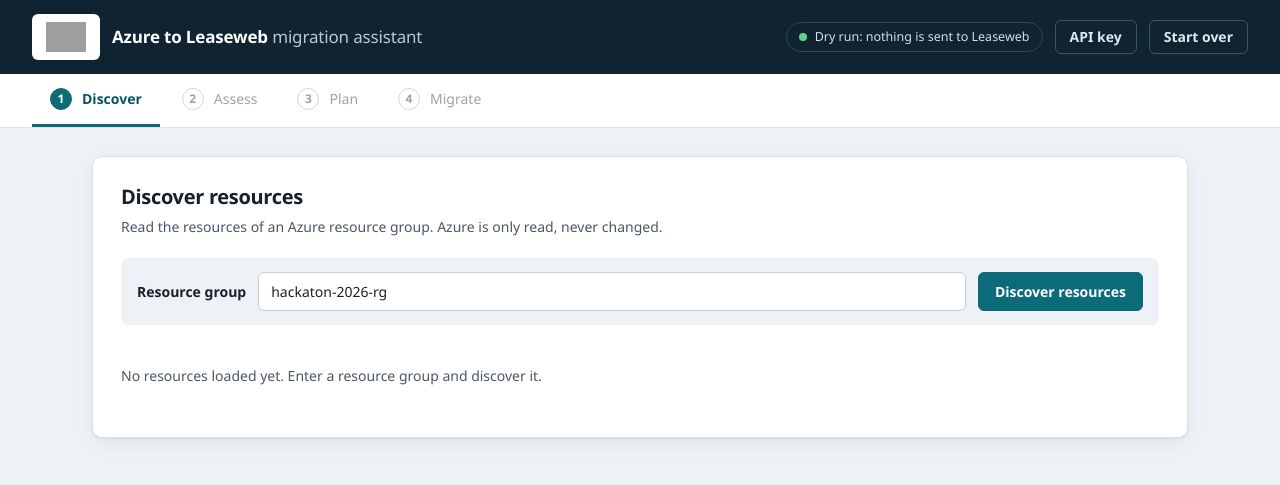
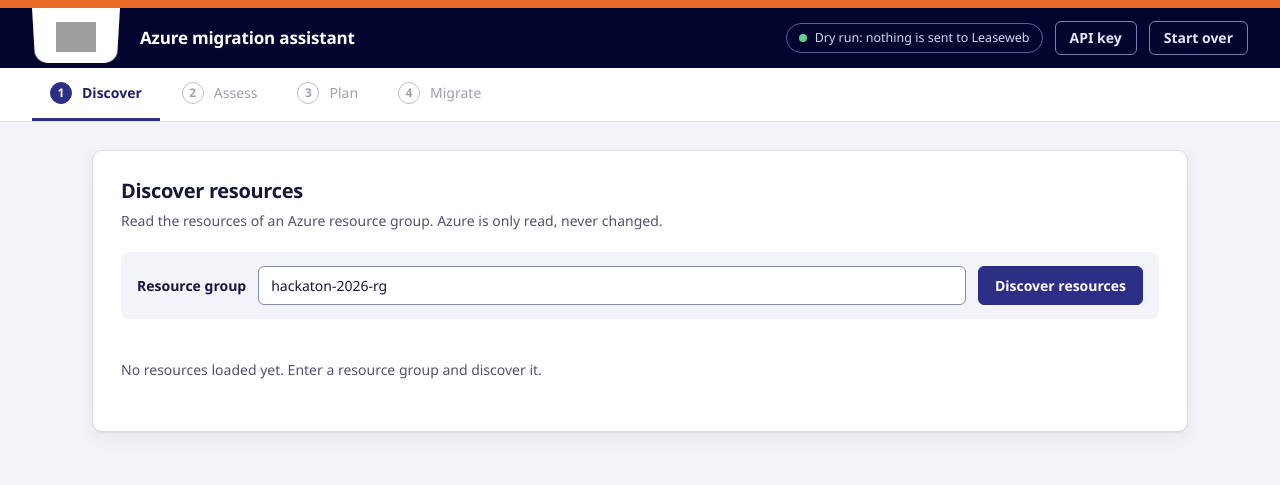
Before and after one commit to cas0217hcc/hackaton2026, a FastAPI app: page / in a window 1280 px wide. Shown: the top 485 px of the page. Run offline with FastAPI, Linux system fonts and the light colour scheme; data that the repository does not hold is empty; grey boxes are pictures that could not be loaded.

Commit message:
feat: Leaseweb brand palette and header; one meaning per status colour
Orange strip, navy bar and the logo on a hanging white tab. Indigo for
actions, amber only for 'needs your work', grey for no action, red for
LIVE and errors. Input borders and header focus ring now meet 3:1.
Adds an Assess legend explaining Direct / Rebuild / Included.

Co-Authored-By: Claude Fable 5.2 <noreply@anthropic.com>

```diff
--- a/migration_assistant/static/app.js
+++ b/migration_assistant/static/app.js
@@ -240,6 +240,8 @@ function renderAssess(assessments) {
   };
   $("assess-out").replaceChildren(
     el("div", { class: "summary-bar" }, stat("direct"), stat("rebuild"), stat("included")),
+    el("p", { class: "legend" }, el("b", {}, "Direct"), " migrates as it is. ", el("b", {}, "Rebuild"), " has no Leaseweb equivalent and needs a plan. ",
+      el("b", {}, "Included"), " comes with the Leaseweb instance (network interface, disk, public IP), so there is nothing to migrate separately."),
     table(["Resource", "Leaseweb target", "Route", "Why"], assessments.map((a) =>
       el("tr", {}, el("td", {}, resCell(a.resource_name)), el("td", {}, a.target), el("td", {}, pill(a.route)), el("td", { class: "sub" }, a.rationale)))));
   done.assess = true;
@@ -390,7 +392,7 @@ function updateRowStatus(row) {
   if (row.ran) return;
   const notes = Object.entries(row.chained).map(([p, op]) => el("div", { class: "status-note code" }, chainIds[p] ? `${p} = ${chainIds[p]} (from ${op})` : `${p} comes from ${op}`));
   row.status.replaceChildren(
-    missing ? el("span", { class: "pill rebuild" }, `Needs ${missing} value${missing > 1 ? "s" : ""}`) : el("span", { class: "pill included" }, "Ready"),
+    missing ? el("span", { class: "pill needs" }, `Needs ${missing} value${missing > 1 ? "s" : ""}`) : el("span", { class: "pill ready" }, "Ready"),
     ...notes);
 }
 
@@ -430,8 +432,8 @@ function showResult(row, r) {
   row.ran = true;
   let pillEl, note = "";
   if (r.error) { pillEl = el("span", { class: "pill bad" }, "Error"); note = r.error; }
-  else if (r.skipped) { pillEl = el("span", { class: "pill rebuild" }, "Skipped"); note = r.reason; }
-  else if (r.dry_run) { pillEl = el("span", { class: "pill included" }, "Dry run"); note = "Not sent"; }
+  else if (r.skipped) { pillEl = el("span", { class: "pill neutral" }, "Skipped"); note = r.reason; }
+  else if (r.dry_run) { pillEl = el("span", { class: "pill neutral" }, "Dry run"); note = "Not sent"; }
   else {
     pillEl = el("span", { class: "pill " + (r.status < 400 ? "direct" : "bad") }, `Sent ${r.status}`);
     note = typeof r.response === "string" ? r.response : JSON.stringify(r.response).slice(0, 240);
--- a/migration_assistant/static/style.css
+++ b/migration_assistant/static/style.css
@@ -1,18 +1,28 @@
+/* Palette: Leaseweb brand. Each colour has one job.
+   orange  = brand chrome only (top strip, logo). Never text or buttons: white on it is 3.3:1.
+   indigo  = action, selection, focus, "ready to act".
+   green   = succeeded (Direct, Sent, done).   amber = needs your work (Rebuild, Needs values).
+   grey    = no action (Included, Dry run, Skipped).   red = LIVE, danger and errors. */
 :root {
-  --ink: #17212b;
-  --mute: #4a5767;
-  --line: #dde2e8;
-  --line-soft: #edf0f4;
-  --canvas: #eef1f5;
+  --ink: #15173a;
+  --mute: #50536f;
+  --line: #dcdfea;
+  --line-soft: #ebedf4;
+  --field: #858aad;          /* input and control borders: 3.4:1 on white */
+  --canvas: #f3f4f9;
   --paper: #ffffff;
-  --night: #0f2430;
-  --acc: #0b6b78;
-  --acc-dark: #095560;
-  --acc-tint: #e4f1f3;
+  --tint: #f5f6fb;           /* table heads, card heads */
+  --night: #04052f;
+  --brand: #e86826;
+  --acc: #2d2e86;
+  --acc-dark: #212266;
+  --acc-tint: #eaebf7;
   --ok: #17612f; --ok-bg: #e0f1e6;
-  --warn: #8a4b00; --warn-bg: #fbecd6;
-  --bad: #9a2a2a; --bad-bg: #f8e3e3;
-  --shadow: 0 1px 2px rgba(16, 36, 48, 0.06), 0 6px 20px rgba(16, 36, 48, 0.06);
+  --warn: #7a5200; --warn-bg: #fdf0c8;
+  --bad: #a3201a; --bad-bg: #fbe6e4;
+  --live: #b3261e; --live-dark: #8f1d17;
+  --neutral-bg: #e7e9f2;
+  --shadow: 0 1px 2px rgba(4, 5, 47, 0.06), 0 6px 20px rgba(4, 5, 47, 0.06);
 }
 * { box-sizing: border-box; }
 body {
@@ -20,59 +30,40 @@ body {
   font: 14px/1.55 ui-sans-serif, "Segoe UI Variable Text", "Segoe UI", system-ui, -apple-system, sans-serif;
 }
 
-/* Header */
-.top { display: flex; align-items: center; justify-content: space-between; gap: 16px; padding: 14px 32px; background: var(--night); color: #fff; }
-.brand { display: flex; align-items: center; gap: 12px; }
+/* Header: orange strip, navy bar, logo on a white tab hanging from the strip */
+.top { display: flex; align-items: center; justify-content: space-between; gap: 16px; flex-wrap: wrap; min-height: 68px; padding: 0 32px; background: var(--night); color: #fff; border-top: 8px solid var(--brand); }
+.top :focus-visible { outline-color: #fff; }
+.brand { display: flex; align-items: center; gap: 20px; align-self: stretch; }
+.brand-tab { position: relative; align-self: flex-start; display: grid; place-items: center; padding: 14px 24px 16px; }
+.brand-tab::before { content: ""; position: absolute; inset: 0; background: #fff; border-radius: 0 0 14px 14px; transform: perspective(120px) rotateX(-9deg); transform-origin: top center; }
+.brand-tab > * { position: relative; }
+.lsw-logo { display: block; height: 30px; width: auto; }
 h1 { margin: 0; font-size: 17px; font-weight: 650; letter-spacing: -0.01em; }
-h1 span { font-weight: 400; color: #b6c9d1; }
-.lsw-logo { height: 46px; width: auto; padding: 8px 14px; background: #fff; border-radius: 6px; }
-.top { flex-wrap: wrap; }
-.top-actions { display: flex; align-items: center; gap: 12px; flex-wrap: wrap; }
+.top-actions { display: flex; align-items: center; gap: 12px; flex-wrap: wrap; padding: 12px 0; }
 .top-actions .btn, .mode { white-space: nowrap; }
-.btn.ghost { background: transparent; border-color: #3a5767; color: #dbe8ed; padding: 5px 14px; }
-.btn.ghost:hover { background: #1b3a49; border-color: #5b8294; }
-.btn.ghost.confirm { background: var(--bad); border-color: var(--bad); color: #fff; }
-.keybar { padding: 14px 32px; background: #fff7e8; border-bottom: 1px solid #f0d9aa; }
+.btn.ghost { background: transparent; border-color: #7b7fb5; color: #e4e5f6; padding: 5px 14px; }
+.btn.ghost:hover { background: #14164f; border-color: #a4a7d6; }
+.btn.ghost.confirm { background: var(--live); border-color: var(--live); color: #fff; }
+.mode { display: inline-flex; align-items: center; gap: 8px; padding: 4px 12px; border: 1px solid #5b5f9c; border-radius: 999px; color: #d5d7ee; font-size: 12.5px; }
+.mode i { width: 8px; height: 8px; border-radius: 50%; background: #62d08a; }
+.mode.live { border-color: var(--live); background: var(--live); color: #fff; font-weight: 600; }
+.mode.live i { background: #fff; }
+.keybar { padding: 14px 32px; background: var(--acc-tint); border-bottom: 1px solid #cfd1ea; }
 .keybar form { display: flex; align-items: center; gap: 12px; flex-wrap: wrap; }
 .keybar input { max-width: 460px; }
-.keybar p { margin: 8px 0 0; color: #5f4a1a; font-size: 13px; max-width: 80ch; }
-.mode.live { border-color: #b4572a; color: #ffd9c4; background: #3a1f12; }
-.mode.live i { background: #ff8a4c; }
-.btn.danger { background: #b4401a; border-color: #b4401a; }
-.btn.danger:hover { background: #983513; border-color: #983513; }
-.btn.confirm, .btn.danger.confirm { background: var(--bad); border-color: var(--bad); }
-td.seq { width: 52px; color: var(--mute); font-variant-numeric: tabular-nums; }
-.op { font-weight: 600; }
-.call { margin-top: 2px; color: var(--mute); font-size: 12px; overflow-wrap: anywhere; }
-.values { display: grid; grid-template-columns: minmax(110px, max-content) minmax(220px, 1fr); gap: 8px 12px; align-items: start; }
-.vlabel { padding-top: 6px; font: 12.5px ui-monospace, Menlo, Consolas, monospace; color: var(--ink); overflow-wrap: anywhere; }
-.req { color: var(--bad); font-weight: 700; }
-.value-input { width: 100%; min-width: 0; padding: 6px 9px; border: 1px solid #c4ccd6; border-radius: 6px; background: var(--paper); color: var(--ink); font: 13px ui-monospace, Menlo, Consolas, monospace; }
-select.value-input { padding: 6px 7px; cursor: pointer; }
-textarea.value-input { resize: vertical; font-size: 12px; line-height: 1.45; }
-tr.needs input.value-input:placeholder-shown { border-color: #e0b36a; background: #fffdf8; }
-td.run-cell { width: 110px; text-align: right; }
-.row-run { padding: 5px 12px; white-space: nowrap; }
-.btn.row-run.danger { background: #fff; color: #b4401a; border-color: #b4401a; }
-.btn.row-run.danger:hover { background: #fdf0ea; }
-.btn.row-run.confirm { background: var(--bad); border-color: var(--bad); color: #fff; }
-td.status { min-width: 130px; }
-.status-note { margin-top: 4px; color: var(--mute); font-size: 12px; overflow-wrap: anywhere; max-width: 260px; }
-tr.needs td { background: #fffaf0; }
-.mode { display: inline-flex; align-items: center; gap: 8px; padding: 4px 12px; border: 1px solid #2a4756; border-radius: 999px; color: #cfe0e6; font-size: 12.5px; }
-.mode i { width: 8px; height: 8px; border-radius: 50%; background: #62d08a; }
-.restored { padding: 8px 32px; background: var(--acc-tint); color: var(--acc-dark); border-bottom: 1px solid #c9e0e4; font-size: 13px; }
+.keybar p { margin: 8px 0 0; color: var(--mute); font-size: 13px; max-width: 80ch; }
+.restored { padding: 8px 32px; background: var(--acc-tint); color: var(--acc-dark); border-bottom: 1px solid #cfd1ea; font-size: 13px; }
 
 /* Stepper */
 .steps { display: flex; gap: 4px; padding: 0 32px; background: var(--paper); border-bottom: 1px solid var(--line); overflow-x: auto; }
 .step { display: inline-flex; align-items: center; gap: 10px; padding: 14px 18px; background: none; border: 0; border-bottom: 3px solid transparent; font: inherit; font-weight: 500; color: var(--mute); cursor: pointer; white-space: nowrap; }
-.step .num { display: inline-grid; place-items: center; width: 22px; height: 22px; border-radius: 50%; border: 1.5px solid #aab5c2; font-size: 12px; font-weight: 600; position: relative; }
+.step .num { display: inline-grid; place-items: center; width: 22px; height: 22px; border-radius: 50%; border: 1.5px solid var(--field); font-size: 12px; font-weight: 600; position: relative; }
 .step.on { color: var(--acc-dark); font-weight: 650; border-color: var(--acc); }
 .step.on .num { border-color: var(--acc); background: var(--acc); color: #fff; }
 .step.done:not(.on) .num { border-color: var(--ok); background: var(--ok-bg); color: transparent; }
 .step.done:not(.on) .num::after { content: ""; position: absolute; width: 5px; height: 9px; border: solid var(--ok); border-width: 0 2px 2px 0; transform: translateY(-1px) rotate(45deg); }
 .step:disabled { cursor: not-allowed; opacity: 0.55; }
-.step:not(:disabled):not(.on):hover { color: var(--ink); background: #f5f7f9; }
+.step:not(:disabled):not(.on):hover { color: var(--ink); background: var(--tint); }
 
 /* Layout */
 main { max-width: 1160px; margin: 28px auto 48px; padding: 0 32px; }
@@ -80,16 +71,17 @@ main { max-width: 1160px; margin: 28px auto 48px; padding: 0 32px; }
 .stage { padding: 24px 28px 8px; }
 .stage-head { margin-bottom: 20px; }
 h2 { margin: 0 0 4px; font-size: 20px; font-weight: 650; letter-spacing: -0.015em; }
-.stage-head p { margin: 0; color: var(--mute); max-width: 70ch; }
+.stage-head p { margin: 0; color: var(--mute); max-width: 70ch; text-wrap: pretty; }
 .row { display: flex; align-items: center; gap: 12px; flex-wrap: wrap; margin-bottom: 20px; padding: 14px 16px; background: var(--canvas); border-radius: 8px; }
 label { font-weight: 600; }
 .opt { font-weight: 400; color: var(--mute); }
-input { flex: 1 1 260px; padding: 8px 12px; border: 1px solid #c4ccd6; border-radius: 6px; font: inherit; color: var(--ink); background: var(--paper); }
-input:hover { border-color: #9aa7b5; }
+input { flex: 1 1 260px; padding: 8px 12px; border: 1px solid var(--field); border-radius: 6px; font: inherit; color: var(--ink); background: var(--paper); }
+input:hover, select:hover, textarea:hover { border-color: var(--acc); }
+::placeholder { color: #686b88; opacity: 1; }
 .id, .code { font-family: ui-monospace, "Cascadia Code", Menlo, Consolas, monospace; font-size: 13px; }
 :focus-visible { outline: 2px solid var(--acc); outline-offset: 2px; }
-::selection { background: #bfe3e8; }
-.actions { display: flex; justify-content: flex-end; gap: 12px; padding: 16px 28px; border-top: 1px solid var(--line-soft); background: #fafbfc; border-radius: 0 0 10px 10px; }
+::selection { background: #cfd1f0; }
+.actions { display: flex; justify-content: flex-end; gap: 12px; padding: 16px 28px; border-top: 1px solid var(--line-soft); background: #fafafd; border-radius: 0 0 10px 10px; }
 .actions:has(a[hidden]):has(button[hidden]) { display: none; }
 
 /* Buttons */
--- a/migration_assistant/templates/index.html
+++ b/migration_assistant/templates/index.html
@@ -9,13 +9,15 @@
 <body>
 <header class="top">
   <div class="brand">
-    <img class="lsw-logo" id="lsw-logo" alt="Leaseweb" hidden>
-    <svg class="logo" id="brand-mark" viewBox="0 0 32 32" width="28" height="28" aria-hidden="true">
-      <rect x="1" y="1" width="30" height="30" rx="7" fill="#12303a"/>
-      <path d="M7 21 L12 11 L17 21 Z" fill="none" stroke="#7fd1dc" stroke-width="2" stroke-linejoin="round"/>
-      <path d="M17 16 H26 M22.5 12.5 L26 16 L22.5 19.5" fill="none" stroke="#fff" stroke-width="2" stroke-linecap="round" stroke-linejoin="round"/>
-    </svg>
-    <h1>Azure to Leaseweb <span>migration assistant</span></h1>
+    <span class="brand-tab">
+      <img class="lsw-logo" id="lsw-logo" alt="Leaseweb" hidden>
+      <svg class="logo" id="brand-mark" viewBox="0 0 32 32" width="30" height="30" aria-hidden="true">
+        <rect x="1" y="1" width="30" height="30" rx="7" fill="#04052f"/>
+        <path d="M7 21 L12 11 L17 21 Z" fill="none" stroke="#e86826" stroke-width="2" stroke-linejoin="round"/>
+        <path d="M17 16 H26 M22.5 12.5 L26 16 L22.5 19.5" fill="none" stroke="#fff" stroke-width="2" stroke-linecap="round" stroke-linejoin="round"/>
+      </svg>
+    </span>
+    <h1>Azure migration assistant</h1>
   </div>
   <div class="top-actions">
     <span class="mode" id="mode"><i></i><span id="mode-text">Dry run: nothing is sent to Leaseweb</span></span>
@@ -45,6 +47,7 @@
 
 <main>
   <div id="error" class="error" role="alert" hidden>
+    <svg viewBox="0 0 24 24" width="20" height="20" fill="none" stroke="currentColor" stroke-width="2" stroke-linecap="round" stroke-linejoin="round" aria-hidden="true"><path d="M12 3 2.5 20h19L12 3z"/><path d="M12 10v4.5M12 17.5h.01"/></svg>
     <span id="error-text"></span>
     <button class="btn secondary" id="retry">Retry</button>
   </div>
@@ -66,7 +69,7 @@
     <section id="stage-assess" class="stage" hidden>
       <div class="stage-head">
         <h2>Assess Leaseweb fit</h2>
-        <p>Each resource either migrates directly, has to be rebuilt, or comes with another resource.</p>
+        <p>How each Azure resource maps to Leaseweb.</p>
       </div>
       <div class="row"><button class="btn secondary" id="assess-btn">Re-run assessment</button></div>
       <div id="assess-out"></div>
```
Also changed, not shown: other parts of migration_assistant/static/style.css (+52 -25 lines), .impeccable/critique/2026-11-20T12-32-52Z__migration-assistant-templates-index-html.md (added).
